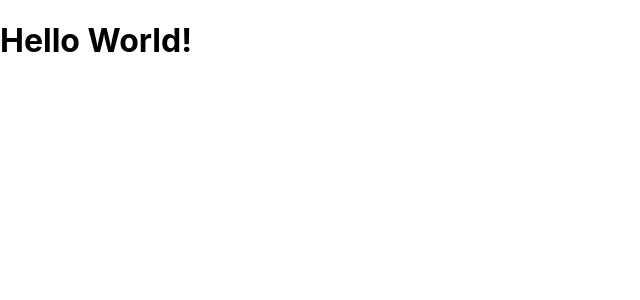
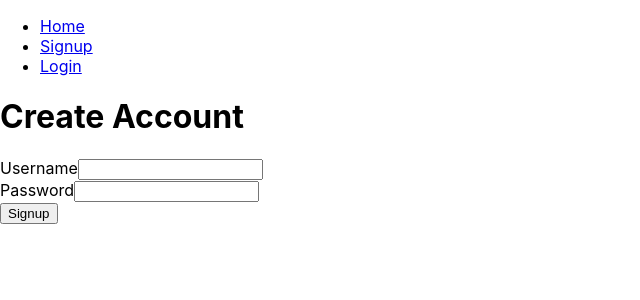
Before and after one commit to Enoch2k2/flask-booklister-08152023, a React (Create React App) app in the folder client/: page /signup in a window 1280 px wide. Shown: the top 300 px of the page, without its empty margins (0-640 px from the left). Built offline with nearby package versions, Linux system fonts and the light colour scheme.

Commit message:
added framework for authentication

```diff
--- a/client/package.json
+++ b/client/package.json
@@ -7,11 +7,13 @@
     "@testing-library/jest-dom": "^5.17.0",
     "@testing-library/react": "^13.4.0",
     "@testing-library/user-event": "^13.5.0",
+    "formik": "^2.4.3",
     "react": "^18.2.0",
     "react-dom": "^18.2.0",
     "react-router-dom": "^6.15.0",
     "react-scripts": "5.0.1",
-    "web-vitals": "^2.1.4"
+    "web-vitals": "^2.1.4",
+    "yup": "^1.2.0"
   },
   "scripts": {
     "start": "react-scripts start",
--- a/client/src/App.js
+++ b/client/src/App.js
@@ -1,11 +1,33 @@
-import { useEffect } from 'react';
+import { useEffect, useState } from 'react';
+import { BrowserRouter as Router, Routes, Route } from 'react-router-dom'
+import Home from './components/static/Home';
+import Signup from './components/sessions/Signup';
+import Login from './components/sessions/Login';
+import Navbar from './components/static/Navbar';
 
 function App() {
+  const [currentUser, setCurrentUser] = useState(null);
+  const [loggedIn, setLoggedIn] = useState(false);
+
+  const login = (user) => {
+    setCurrentUser(user);
+    setLoggedIn(true);
+  }
+
+  const logout = () => {
+    setCurrentUser(null);
+    setLoggedIn(false);
+  }
 
   return (
-    <div className="App">
-      <h1>Hello World!</h1>
-    </div>
+    <Router>
+      <Navbar logout={ logout } loggedIn={ loggedIn } />
+      <Routes>
+        <Route path="/" element={<Home />} />
+        <Route path="/signup" element={<Signup login={ login } />} />
+        <Route path="/login" element={<Login login={ login } />} />
+      </Routes>
+    </Router>
   );
 }
 
--- /dev/null
+++ b/client/src/components/sessions/Login.jsx
@@ -0,0 +1,40 @@
+import React, { useState } from 'react'
+
+const Login = ({ login }) => {
+  const [values, setValues] = useState({
+    username: "",
+    password: ""
+  })
+
+  const handleChange = e => {
+    setValues({
+      ...values,
+      [e.target.name]: e.target.value
+    })
+  }
+
+  const handleSubmit = e => {
+    e.preventDefault()
+    login(values)
+  }
+
+  return (
+    <div>
+      <h1>Login</h1>
+      <form onSubmit={ handleSubmit }>
+        <div>
+          <label htmlFor="username">Username</label>
+          <input type="text" name="username" id="username" value={ values.username } onChange={ handleChange } />
+        </div>
+        <div>
+          <label htmlFor="password">Password</label>
+          <input type="password" name="password" id="password" value={ values.password } onChange={ handleChange } />
+        </div>
+
+        <input type="submit" value="Login" />
+      </form>
+    </div>
+  )
+}
+
+export default Login
--- /dev/null
+++ b/client/src/components/sessions/Signup.jsx
@@ -0,0 +1,40 @@
+import React, { useState } from 'react'
+
+const Signup = ({ login }) => {
+  const [values, setValues] = useState({
+    username: "",
+    password: ""
+  })
+
+  const handleChange = e => {
+    setValues({
+      ...values,
+      [e.target.name]: e.target.value
+    })
+  }
+
+  const handleSubmit = e => {
+    e.preventDefault()
+    login(values)
+  }
+
+  return (
+    <div>
+      <h1>Create Account</h1>
+      <form onSubmit={ handleSubmit }>
+        <div>
+          <label htmlFor="username">Username</label>
+          <input type="text" name="username" id="username" value={ values.username } onChange={ handleChange } />
+        </div>
+        <div>
+          <label htmlFor="password">Password</label>
+          <input type="password" name="password" id="password" value={ values.password } onChange={ handleChange } />
+        </div>
+
+        <input type="submit" value="Signup" />
+      </form>
+    </div>
+  )
+}
+
+export default Signup
--- /dev/null
+++ b/client/src/components/static/Home.jsx
@@ -0,0 +1,9 @@
+import React from 'react'
+
+const Home = () => {
+  return (
+    <h1>Home</h1>
+  )
+}
+
+export default Home
--- /dev/null
+++ b/client/src/components/static/Navbar.jsx
@@ -0,0 +1,29 @@
+import React from 'react'
+import { Link } from 'react-router-dom'
+
+const Navbar = ({ loggedIn, logout }) => {
+
+  const handleLogout = e => {
+    e.preventDefault();
+
+    logout()
+  }
+
+  const displayedLinks = loggedIn ? <>
+    <li><Link to="#" onClick={ handleLogout }>Logout</Link></li>
+    <li>Games</li>
+    <li>My Reviews</li>
+  </> : <>
+    <li><Link to="/signup">Signup</Link></li>
+    <li><Link to="/login">Login</Link></li>
+  </>
+
+  return (
+    <ul>
+      <li><Link to="/">Home</Link></li>
+      { displayedLinks }
+    </ul>
+  )
+}
+
+export default Navbar
```
Also changed, not shown: 1 other file (tests, documents, lock files or other folders).
